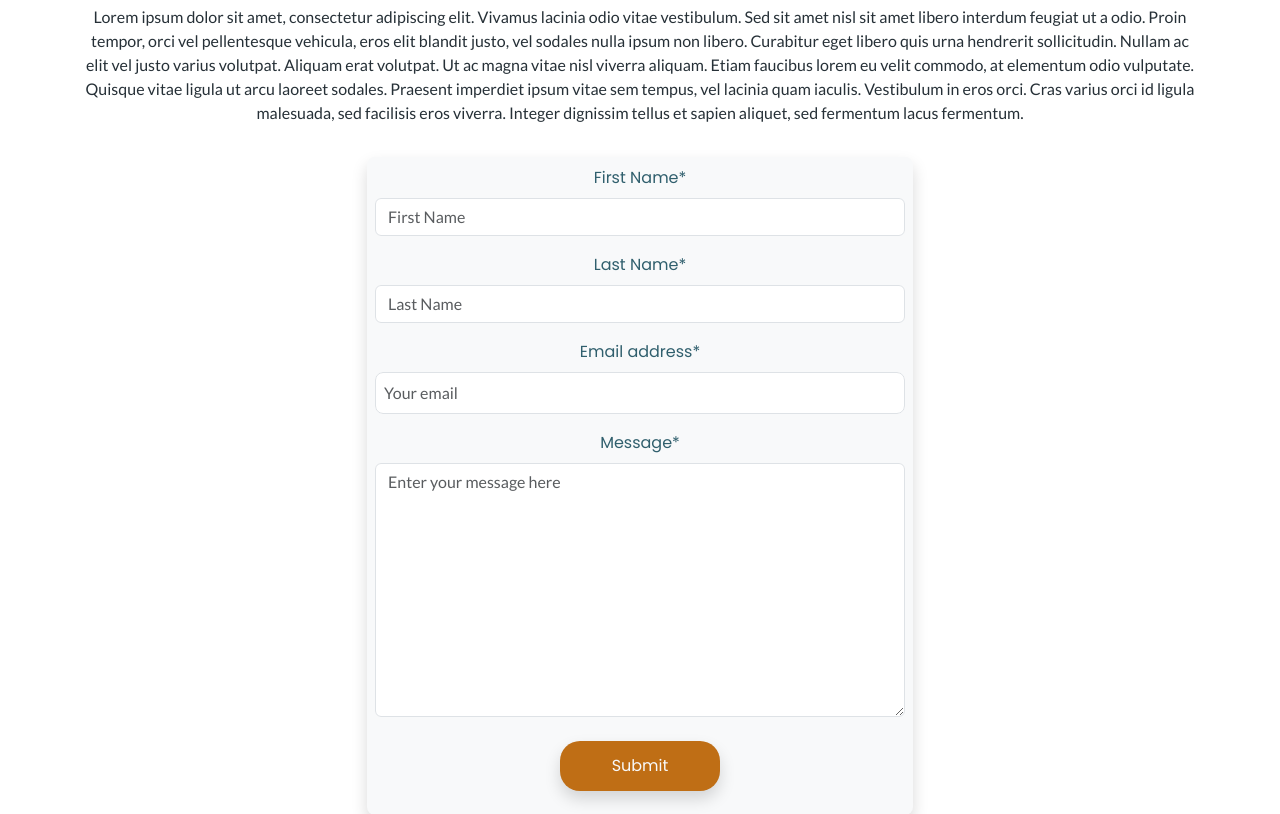
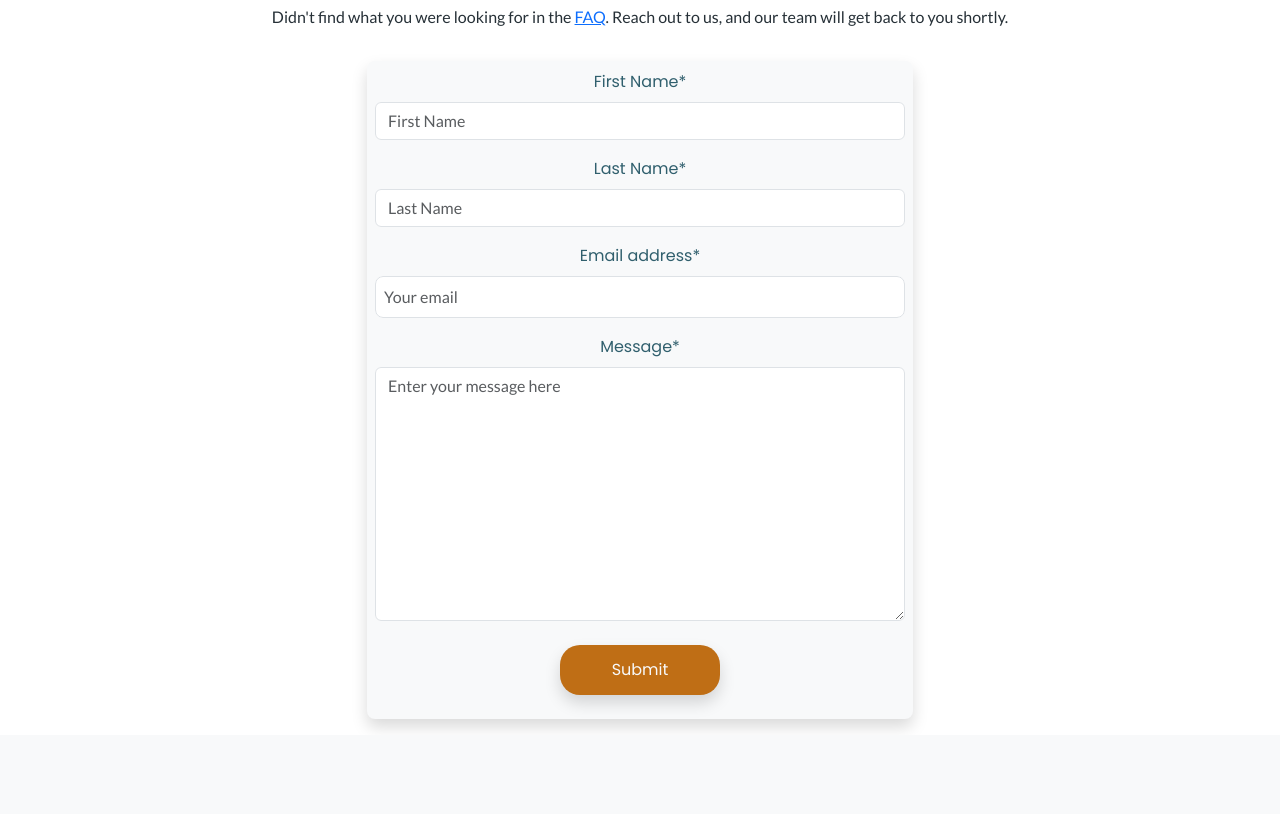
Before and after one commit to Tamas-Gavlider/2410-hackhaton-team5, a Django app: page /contact/ in a window 1280 px wide. Shown: the part 232-1046 px from the top of the page. After the commit the page ends 960 px from the top, so only its background shows below. Run offline with Django 5.2, Linux system fonts and the light colour scheme; some libraries are stand-ins or nearby versions.

Commit message:
Add text to contact.html/add contact form ss to readme

```diff
--- a/contact/templates/contact/contact.html
+++ b/contact/templates/contact/contact.html
@@ -13,9 +13,7 @@
       <div class="row mt-2">
           <div class="col-md-12">
               <p>
-                Lorem ipsum dolor sit amet, consectetur adipiscing elit. Vivamus lacinia odio vitae vestibulum. Sed sit amet nisl sit amet libero interdum feugiat ut a odio. Proin tempor, orci vel pellentesque vehicula, eros elit blandit justo, vel sodales nulla ipsum non libero.
-                Curabitur eget libero quis urna hendrerit sollicitudin. Nullam ac elit vel justo varius volutpat. Aliquam erat volutpat. Ut ac magna vitae nisl viverra aliquam. Etiam faucibus lorem eu velit commodo, at elementum odio vulputate.
-                Quisque vitae ligula ut arcu laoreet sodales. Praesent imperdiet ipsum vitae sem tempus, vel lacinia quam iaculis. Vestibulum in eros orci. Cras varius orci id ligula malesuada, sed facilisis eros viverra. Integer dignissim tellus et sapien aliquet, sed fermentum lacus fermentum.
+                Didn't find what you were looking for in the <a href="{% url 'faq' %}">FAQ</a>. Reach out to us, and our team will get back to you shortly.
               </p>
           </div>
       </div>
```
Also changed, not shown: README.md, 2 other files.
